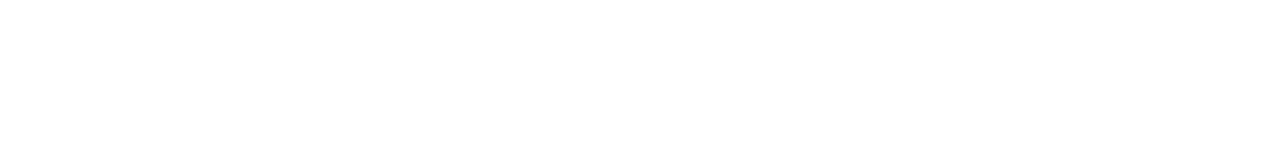
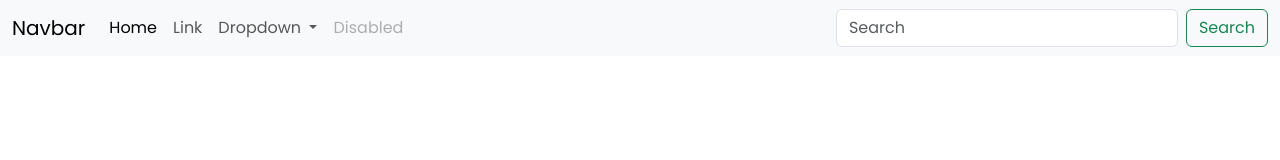
Before and after one commit to hasiburrahmanbiplab/panda-ecommerce, a plain HTML site: page index.html in a window 1280 px wide. Drawn offline with nearby package versions, Linux system fonts and the light colour scheme.

Commit message:
added navbar , work in progress

```diff
--- a/index.html
+++ b/index.html
@@ -9,6 +9,44 @@
     <link rel="stylesheet" href="css/responsive.css">
   </head>
   <body>
+    <!-- navbar part start -->
+    <nav class="navbar navbar-expand-lg bg-body-tertiary">
+        <div class="container-fluid">
+          <a class="navbar-brand" href="#">Navbar</a>
+          <button class="navbar-toggler" type="button" data-bs-toggle="collapse" data-bs-target="#navbarSupportedContent" aria-controls="navbarSupportedContent" aria-expanded="false" aria-label="Toggle navigation">
+            <span class="navbar-toggler-icon"></span>
+          </button>
+          <div class="collapse navbar-collapse" id="navbarSupportedContent">
+            <ul class="navbar-nav me-auto mb-2 mb-lg-0">
+              <li class="nav-item">
+                <a class="nav-link active" aria-current="page" href="#">Home</a>
+              </li>
+              <li class="nav-item">
+                <a class="nav-link" href="#">Link</a>
+              </li>
+              <li class="nav-item dropdown">
+                <a class="nav-link dropdown-toggle" href="#" role="button" data-bs-toggle="dropdown" aria-expanded="false">
+                  Dropdown
+                </a>
+                <ul class="dropdown-menu">
+                  <li><a class="dropdown-item" href="#">Action</a></li>
+                  <li><a class="dropdown-item" href="#">Another action</a></li>
+                  <li><hr class="dropdown-divider"></li>
+                  <li><a class="dropdown-item" href="#">Something else here</a></li>
+                </ul>
+              </li>
+              <li class="nav-item">
+                <a class="nav-link disabled" aria-disabled="true">Disabled</a>
+              </li>
+            </ul>
+            <form class="d-flex" role="search">
+              <input class="form-control me-2" type="search" placeholder="Search" aria-label="Search">
+              <button class="btn btn-outline-success" type="submit">Search</button>
+            </form>
+          </div>
+        </div>
+      </nav>
+    <!-- navbar part end -->
 
 
 
```
Also changed, not shown: images/logo-1.png (added).
